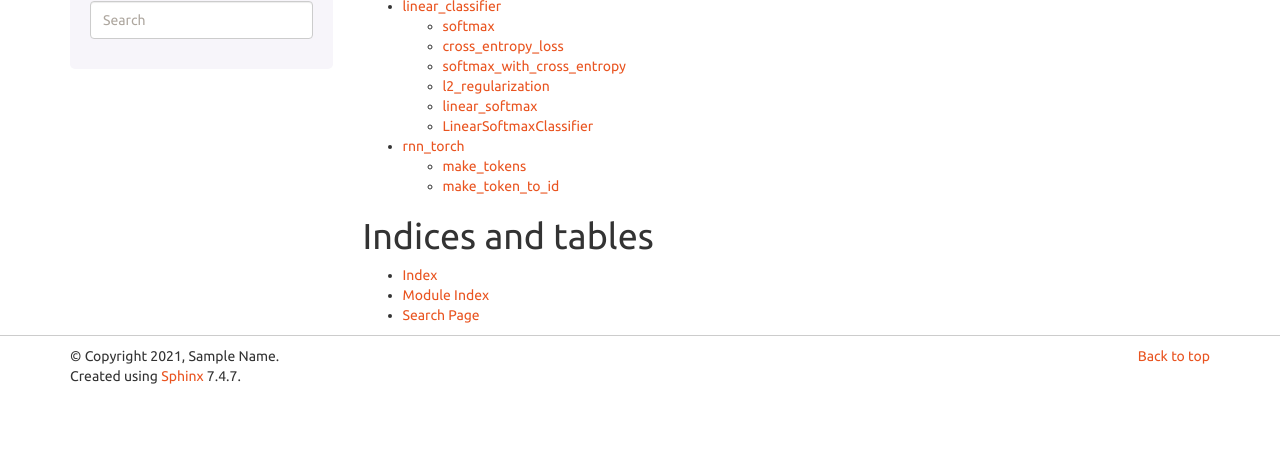
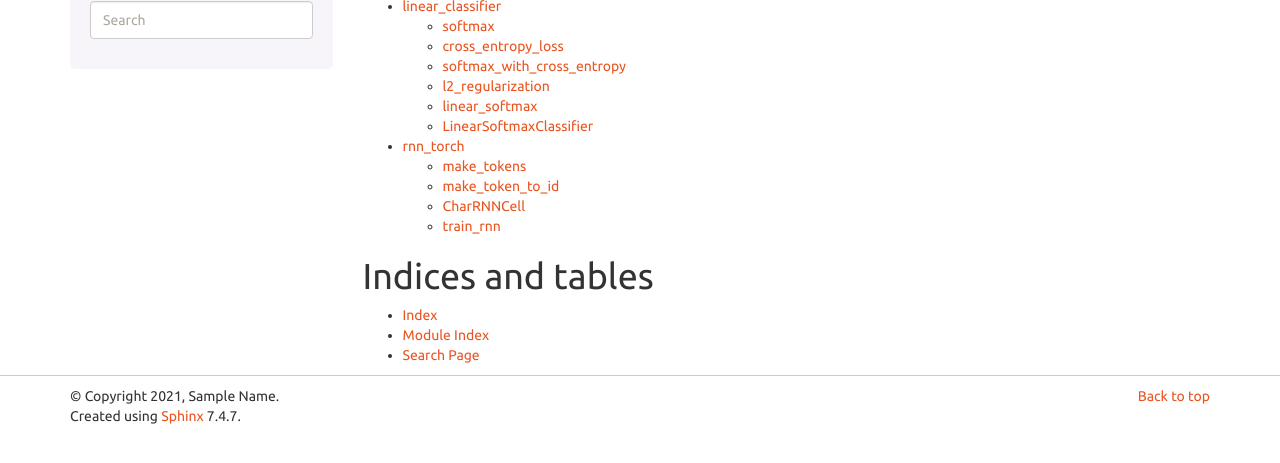
Before and after one commit to avalur/mlpractice, a Sphinx documentation site: the page built from docs/index.rst, in a window 1280 px wide, cut to the strip 234-697 px from the top of the page. Built offline with Sphinx 7.4.7, drawn with Linux system fonts in a browser that asks for light colours.

Commit message:
Updated the docs

```diff
--- /dev/null
+++ b/docs/rnn_torch/CharRNNCell.rst
@@ -0,0 +1,7 @@
+.. currentmodule:: mlpractice.rnn_torch
+
+CharRNNCell
+===========
+
+.. autoclass:: CharRNNCell
+    :members:
--- a/docs/rnn_torch/index.rst
+++ b/docs/rnn_torch/index.rst
@@ -10,3 +10,5 @@ rnn_torch
 
    make_tokens
    make_token_to_id
+   CharRNNCell
+   train_rnn
--- /dev/null
+++ b/docs/rnn_torch/train_rnn.rst
@@ -0,0 +1,6 @@
+.. currentmodule:: mlpractice.rnn_torch
+
+train_rnn
+=========
+
+.. autofunction:: train_rnn
```
